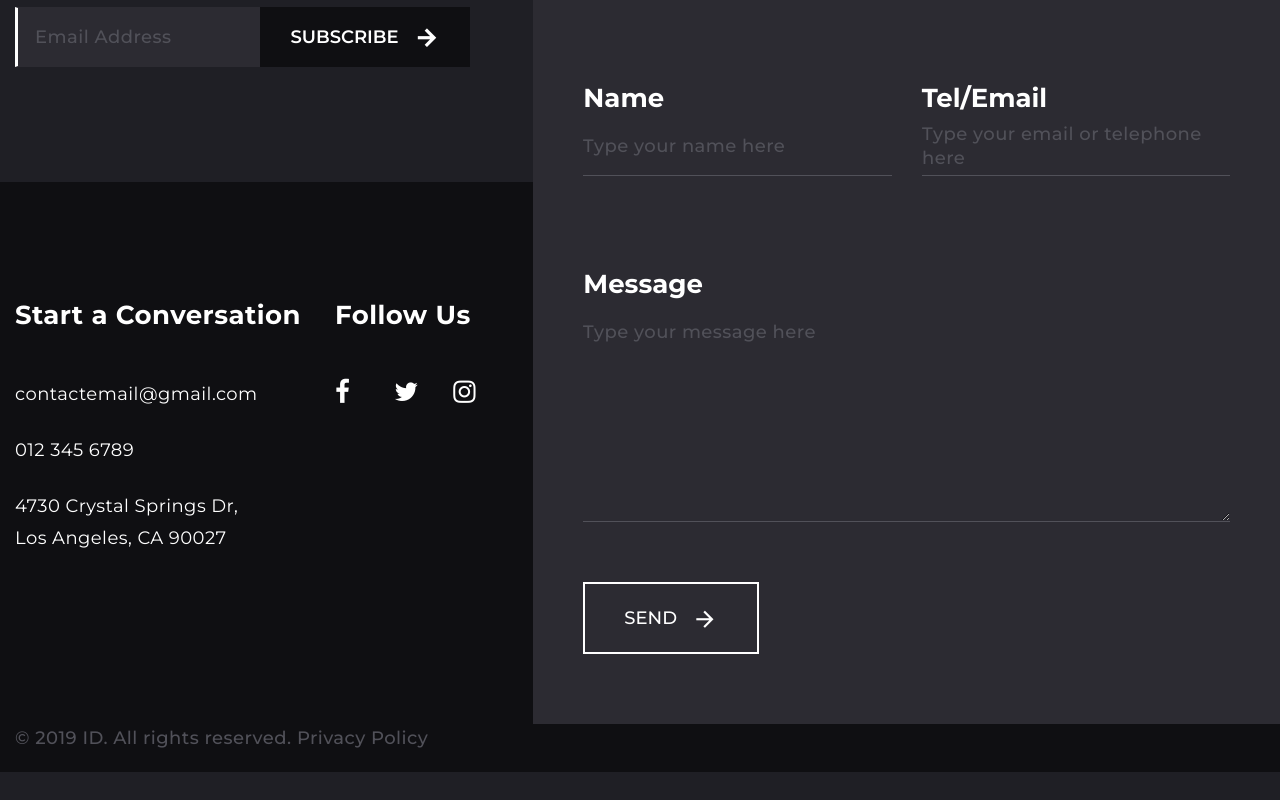
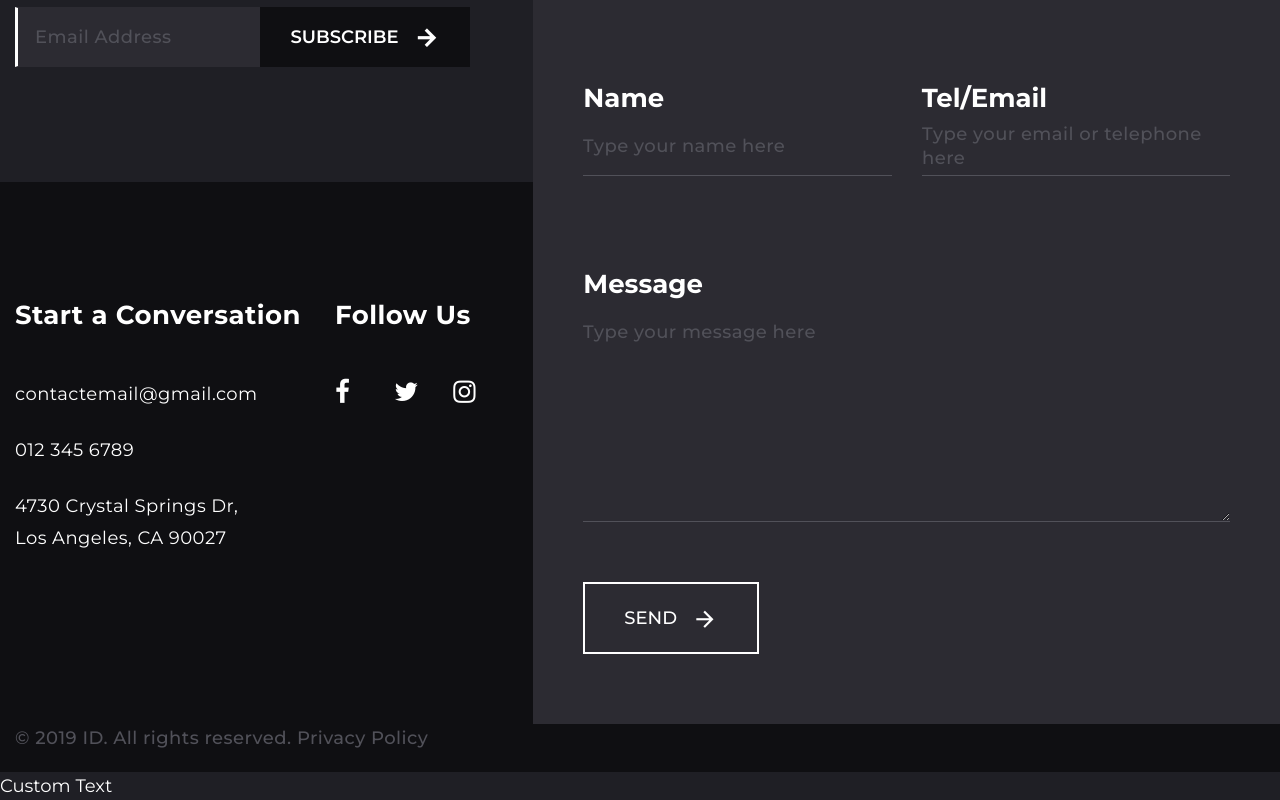
Before and after one commit to VladimirGnatovsky/VladimirGnatovsky.github.io, a plain HTML site: page index.html in a window 1280 px wide. Shown: the part 5860-6660 px from the top of the page. Before the commit the page ends 6632 px from the top, so only its background shows below. Drawn offline with Linux system fonts and the light colour scheme.

Commit message:
Add custom block
Add custom block width text

```diff
--- a/index.html
+++ b/index.html
@@ -516,6 +516,9 @@
             </div>
         </footer>
     </div>
+    <div class="custom_block">
+        <span>Custom Text</span>
+    </div>
     <!-- Global Mailform Output-->
     <div class="snackbars" id="form-output-global"></div>
     <!-- Javascript-->
```
